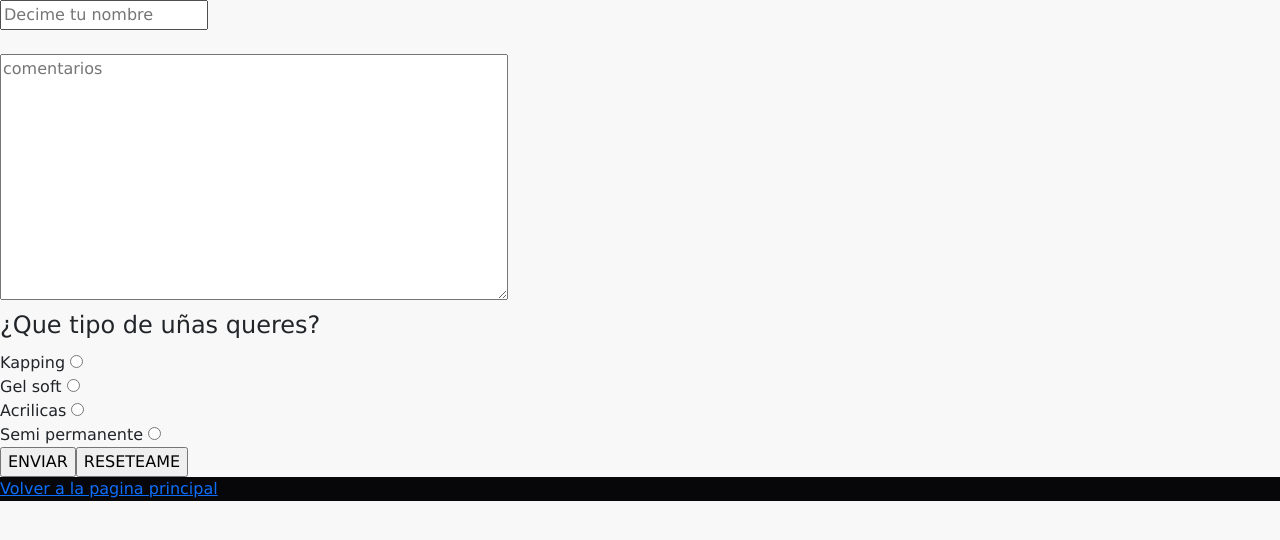
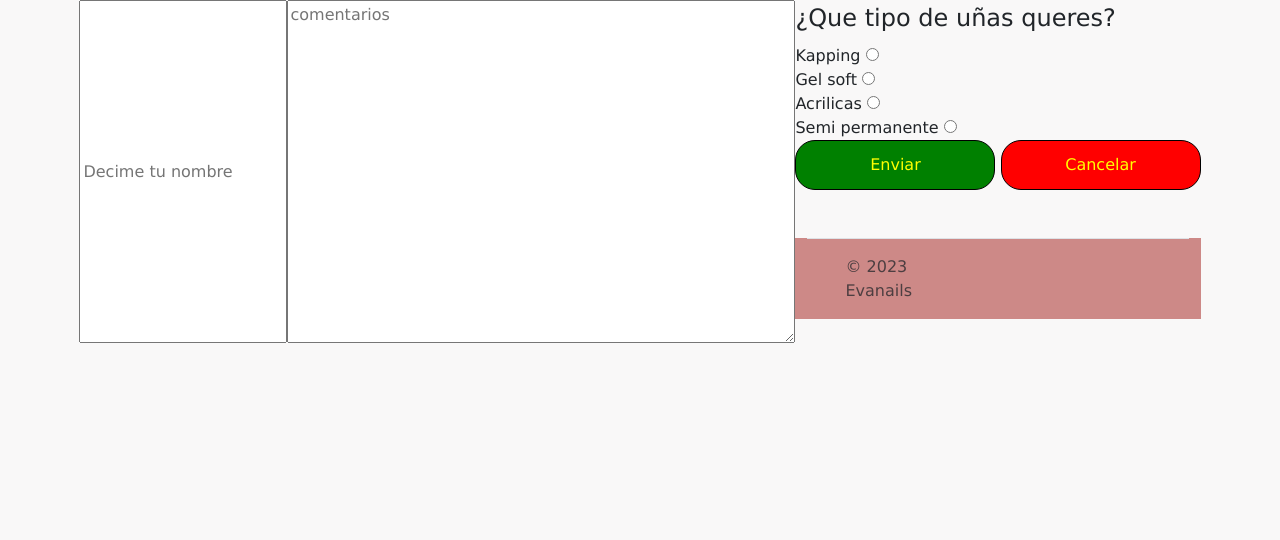
Before and after one commit to lucasperaccini/PF-Peraccini, a plain HTML site: page views/contactanos.html in a window 1280 px wide. Drawn offline with nearby package versions, Linux system fonts and the light colour scheme.

Commit message:
actualizacion

```diff
--- a/scss/estilo.scss
+++ b/scss/estilo.scss
@@ -1 +1,33 @@
-@import "content/colores.scss"
+
+.boton{
+	width:100px;
+	height:50px;
+	background-color:white;
+	text-align:center;
+	color:black;
+	border-radius:20px;
+	border:1px solid black;
+}
+
+.boton--enviar{
+	@extend .boton;
+	background-color:green;
+	color:yellow;
+}
+
+.boton--cancelar{
+	@extend .boton;
+	background-color:red;
+	color:yellow;
+}
+
+@mixin flex-row-center{
+	display:flex;
+	flex-direction:row;
+	justify-content:center;
+}
+.centro {
+   @include flex-row-center;
+}
+
+@import "colores.scss";
--- a/views/contactanos.html
+++ b/views/contactanos.html
@@ -9,7 +9,7 @@
     <link rel="stylesheet" href="/css/estilo.css">
 </head>
 <body>
-    <form action="#">
+    <form class="centro" action="#">
         <input type="text" placeholder="Decime tu nombre">
         <br>
         <br>
@@ -22,12 +22,30 @@
 				<div>Gel soft <input type="radio" name="ladoE"></div>
 				<div>Acrilicas <input type="radio" name="ladoE"></div>
                 <div>Semi permanente <input type="radio" name=ladoE></div>
-				<input type="submit" value="ENVIAR"><input type="reset" value="RESETEAME">
+				<div>
+                    <button class="boton boton--enviar">Enviar</button>
+                    <button class="boton boton--cancelar">Cancelar</button>
+                </div>
 			</form>
 
-         <footer class="foot">
-                <a href="../index.html">Volver a la pagina principal</a>
-         </footer>
+            <br>
+
+            <div class="footer container">
+                <footer class="d-flex flex-wrap justify-content-between align-items-center py-3 my-4 border-top">
+                  <div class="col-md-4 d-flex align-items-center">
+                    <a href="/" class="mb-3 me-2 mb-md-0 text-body-secondary text-decoration-none lh-1">
+                      <svg class="bi" width="30" height="24"><use xlink:href="#bootstrap"></use></svg>
+                    </a>
+                    <span class="mb-3 mb-md-0 text-body-secondary">© 2023 Evanails</span>
+                  </div>
+
+                  <ul class="nav col-md-4 justify-content-end list-unstyled d-flex">
+                    <li class="ms-3"><a class="text-body-secondary" href="#"><svg class="bi" width="24" height="24"><use xlink:href="#twitter"></use></svg></a></li>
+                    <li class="ms-3"><a class="text-body-secondary" href="#"><svg class="bi" width="24" height="24"><use xlink:href="#instagram"></use></svg></a></li>
+                    <li class="ms-3"><a class="text-body-secondary" href="#"><svg class="bi" width="24" height="24"><use xlink:href="#facebook"></use></svg></a></li>
+                  </ul>
+                </footer>
+              </div>
 
 </body>
 </html>
```
Also changed, not shown: index.html (+22 -6 lines), views/quienes-somos.html (+10 -13 lines), css/estilo.css.
